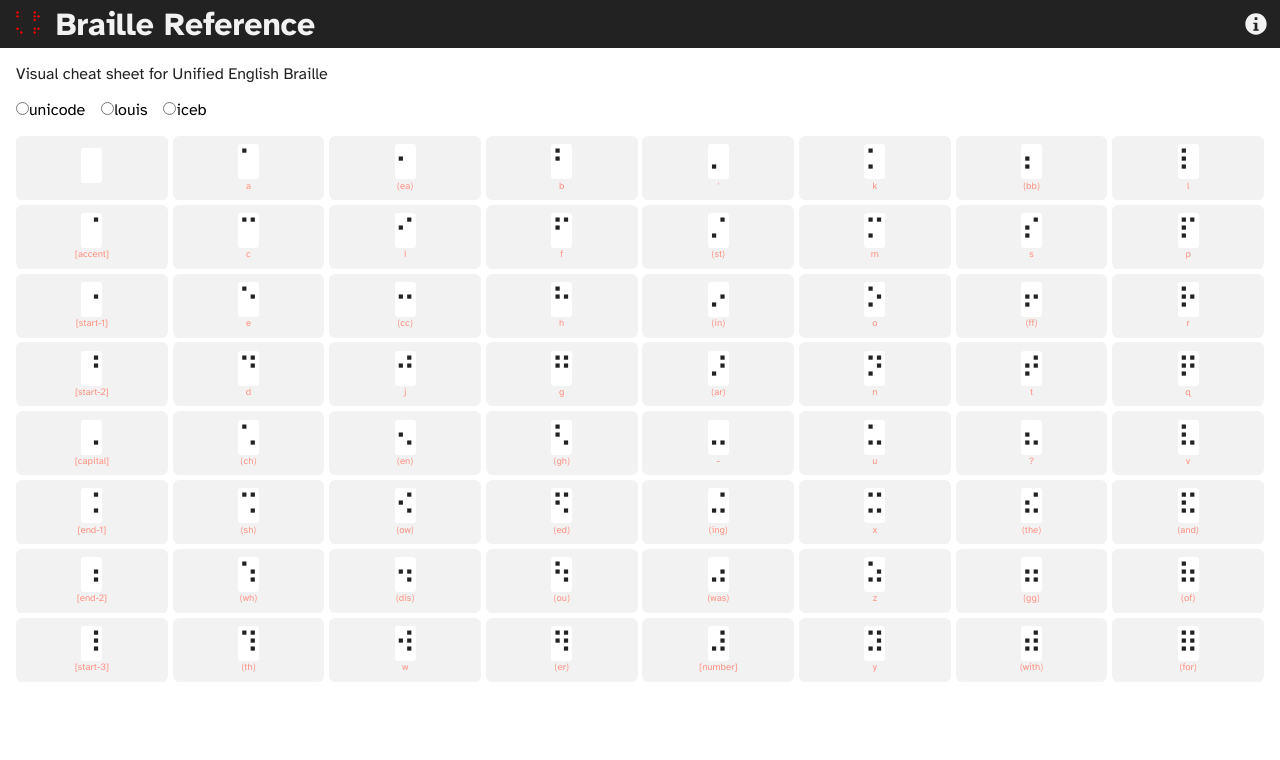
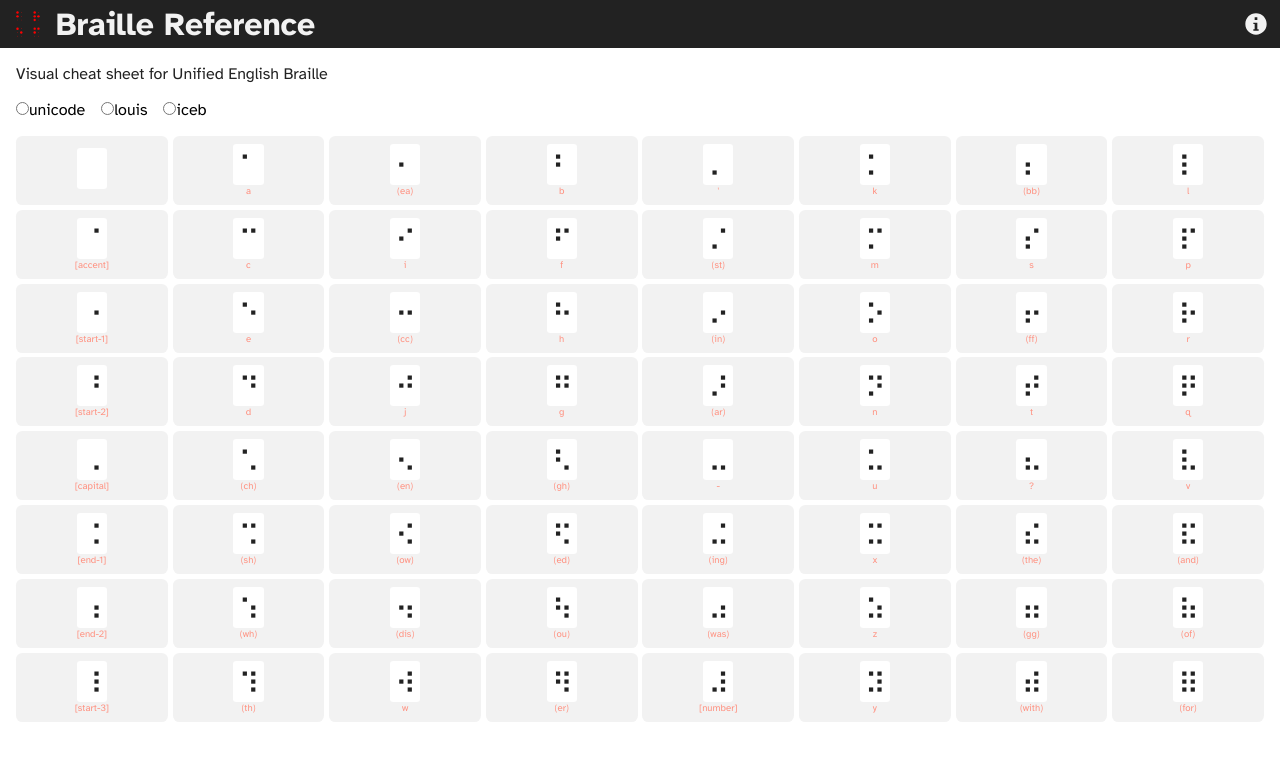
Before and after one commit to mbdeaton/bref, a React (Create React App) app: page / in a window 1280 px wide. Shown: the top 760 px of the page. Built offline with nearby package versions, Linux system fonts and the light colour scheme.

Commit message:
Pad braille cell symmetrically

```diff
--- a/src/RefCell.css
+++ b/src/RefCell.css
@@ -12,6 +12,7 @@
 .braille {
   color: var(--color-dark);
   background-color: white;
+  padding: 6px 4px 0 5px;
   border-radius: calc(0.2 * var(--margin-page));
   font-size: 1.2rem;
 }
```
